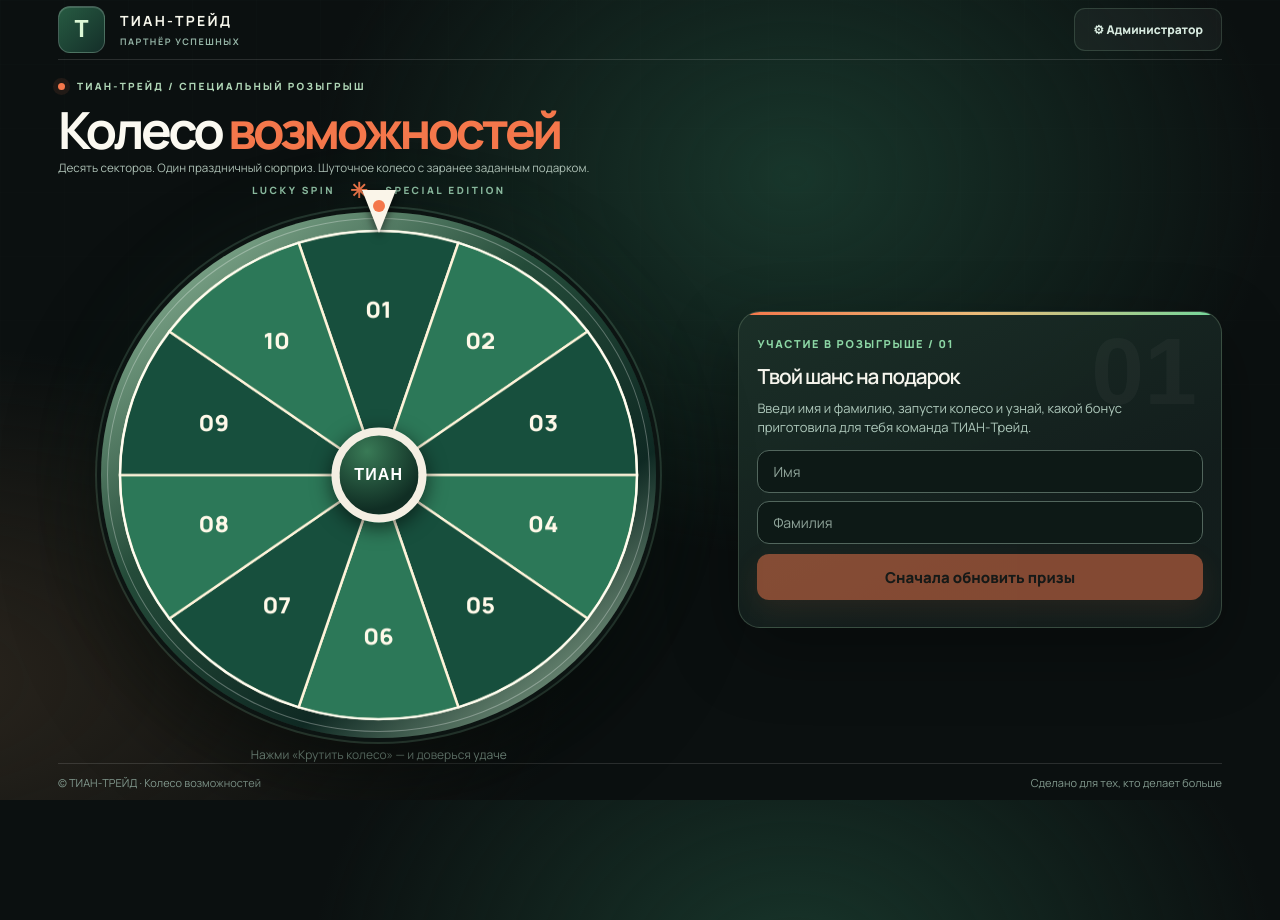
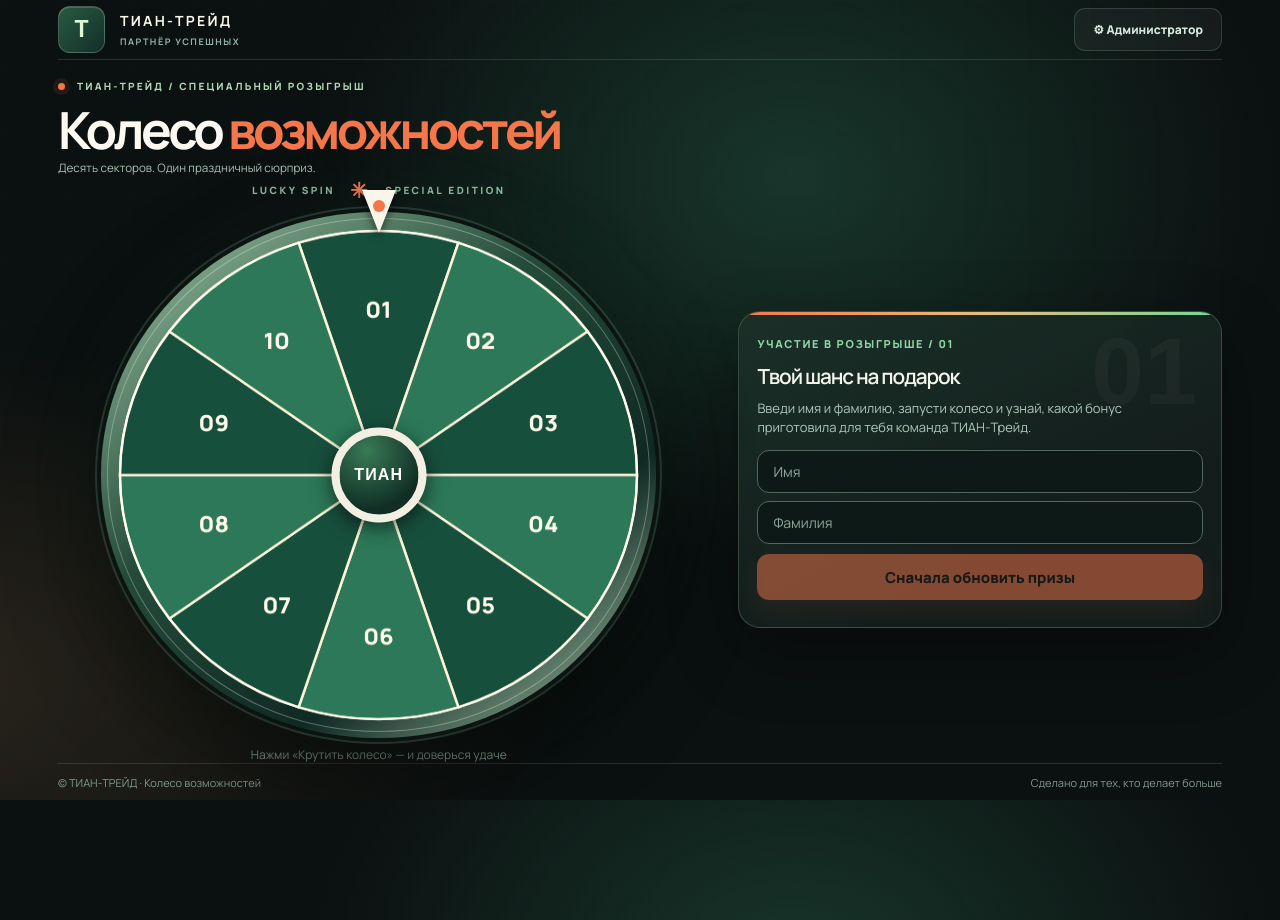
Before and after one commit to surniiyka-cloud/koleso_fortun, a plain HTML site: page index.html in a window 1280 px wide. Drawn offline with nearby package versions, Linux system fonts and the light colour scheme; no server answers; a web font is replaced by a local one.

Commit message:
Update index.html

```diff
--- a/index.html
+++ b/index.html
@@ -3,7 +3,7 @@
 <link rel="preconnect" href="https://fonts.googleapis.com"><link rel="preconnect" href="https://fonts.gstatic.com" crossorigin><link href="https://fonts.googleapis.com/css2?family=Manrope:wght@400;500;600;700;800&display=swap" rel="stylesheet">
 <link rel="stylesheet" href="./site.css?v=18"></head><body>
 <div class="shell"><header class="head"><div class="logo"><div class="mark">Т</div><div><strong>ТИАН-ТРЕЙД</strong><small>ПАРТНЁР УСПЕШНЫХ</small></div></div><button class="ghost" id="openAdmin">⚙ Администратор</button></header>
-<section class="hero"><span class="tag">ТИАН-ТРЕЙД / СПЕЦИАЛЬНЫЙ РОЗЫГРЫШ</span><h1>Колесо <span>возможностей</span></h1><p>Десять секторов. Один праздничный сюрприз. Шуточное колесо с заранее заданным подарком.</p></section>
+<section class="hero"><span class="tag">ТИАН-ТРЕЙД / СПЕЦИАЛЬНЫЙ РОЗЫГРЫШ</span><h1>Колесо <span>возможностей</span></h1><p>Десять секторов. Один праздничный сюрприз.</p></section>
 <main class="layout"><div class="wheelbox"><div class="wheel-decor">LUCKY SPIN <span>✳</span> SPECIAL EDITION</div><div class="ring"><div class="pointer"></div><canvas id="wheel"></canvas><div class="cap">ТИАН</div></div><p class="wheel-caption">Нажми «Крутить колесо» — и доверься удаче</p></div><div class="side"><section class="card entry-card"><span class="tag">УЧАСТИЕ В РОЗЫГРЫШЕ / 01</span><h2 style="margin-top:10px">Твой шанс на подарок</h2><p>Введи имя и фамилию, запусти колесо и узнай, какой бонус приготовила для тебя команда ТИАН-Трейд.</p><div class="fields"><input id="first" maxlength="60" placeholder="Имя" autocomplete="given-name"><input id="last" maxlength="60" placeholder="Фамилия" autocomplete="family-name"></div><button class="primary" id="spin">Крутить колесо ✦</button><div class="subtle"></div></section></div></main>
 <footer class="footer"><span>© ТИАН-ТРЕЙД · Колесо возможностей</span><span>Сделано для тех, кто делает больше</span></footer></div>
 <div class="reward-overlay hidden" id="rewardOverlay" role="presentation">
```
